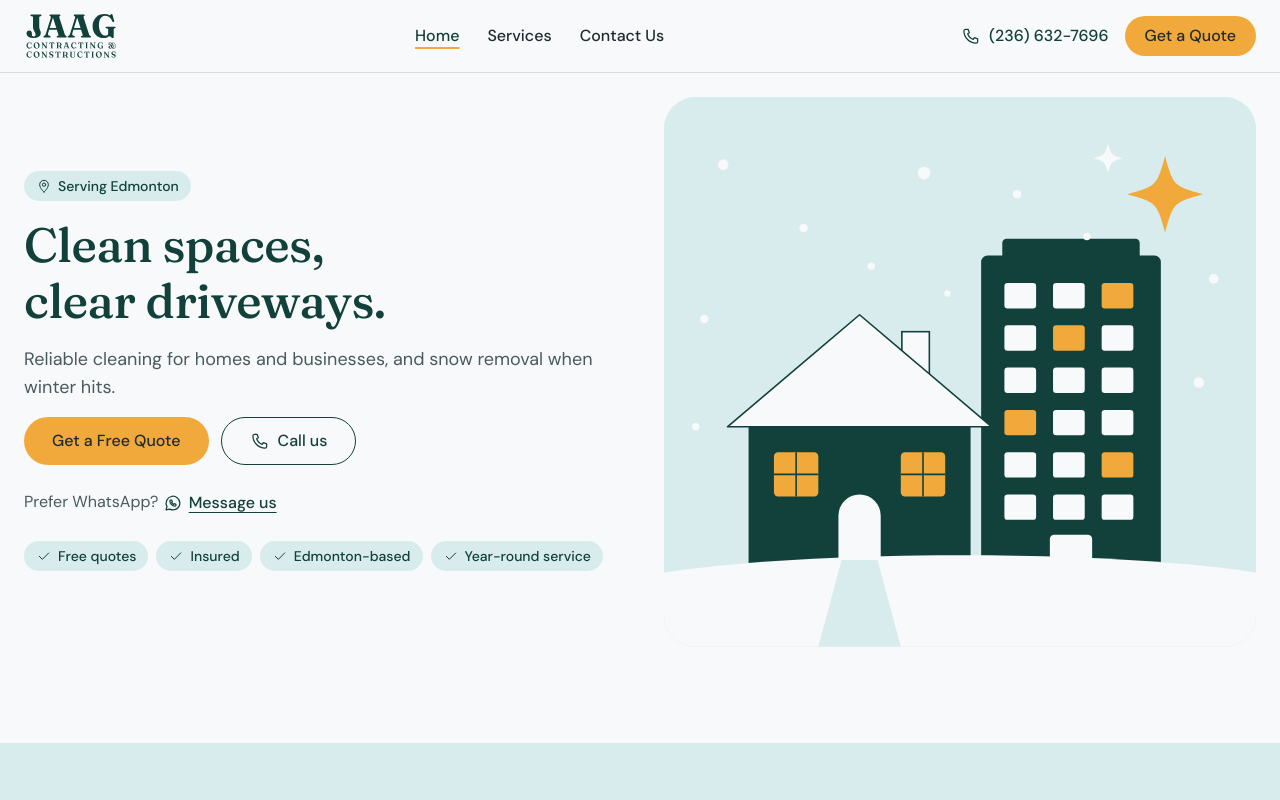
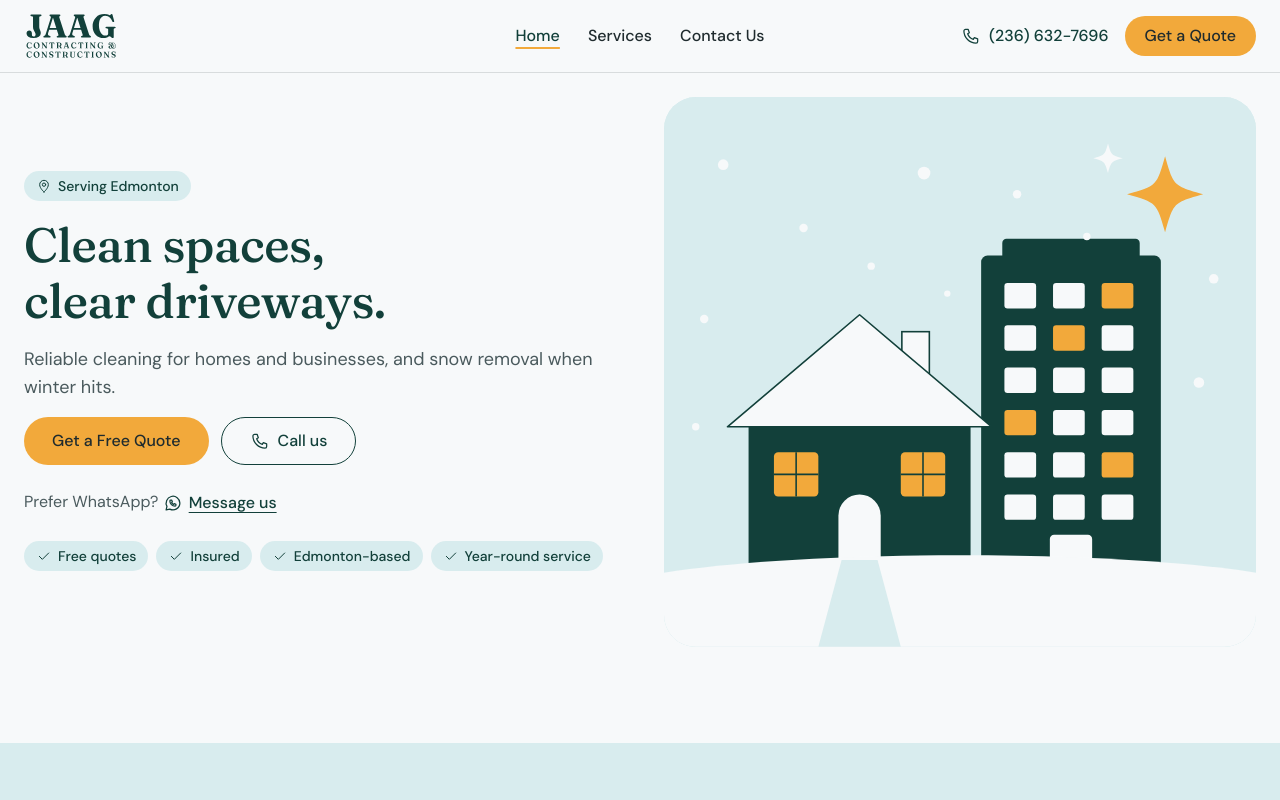
Before and after one commit to DigiBearCA/JAG-cleaning-web, a Next.js app: page / in a window 1280 px wide. Shown: the top 800 px of the page. Built offline with nearby package versions, Linux system fonts and the light colour scheme.

Commit message:
style: center desktop navigation links

```diff
--- a/src/components/layout/Header.tsx
+++ b/src/components/layout/Header.tsx
@@ -62,7 +62,7 @@ export function Header() {
       <Container className="flex h-16 items-center justify-between gap-4 md:h-18">
         <Logo onClick={closeMenu} />
 
-        <nav aria-label="Main" className="hidden lg:block">
+        <nav aria-label="Main" className="hidden lg:block absolute left-1/2 -translate-x-1/2">
           <ul className="flex items-center gap-1">
             <li>
               <DesktopNavLink link={HOME_LINK} pathname={pathname} />
```
